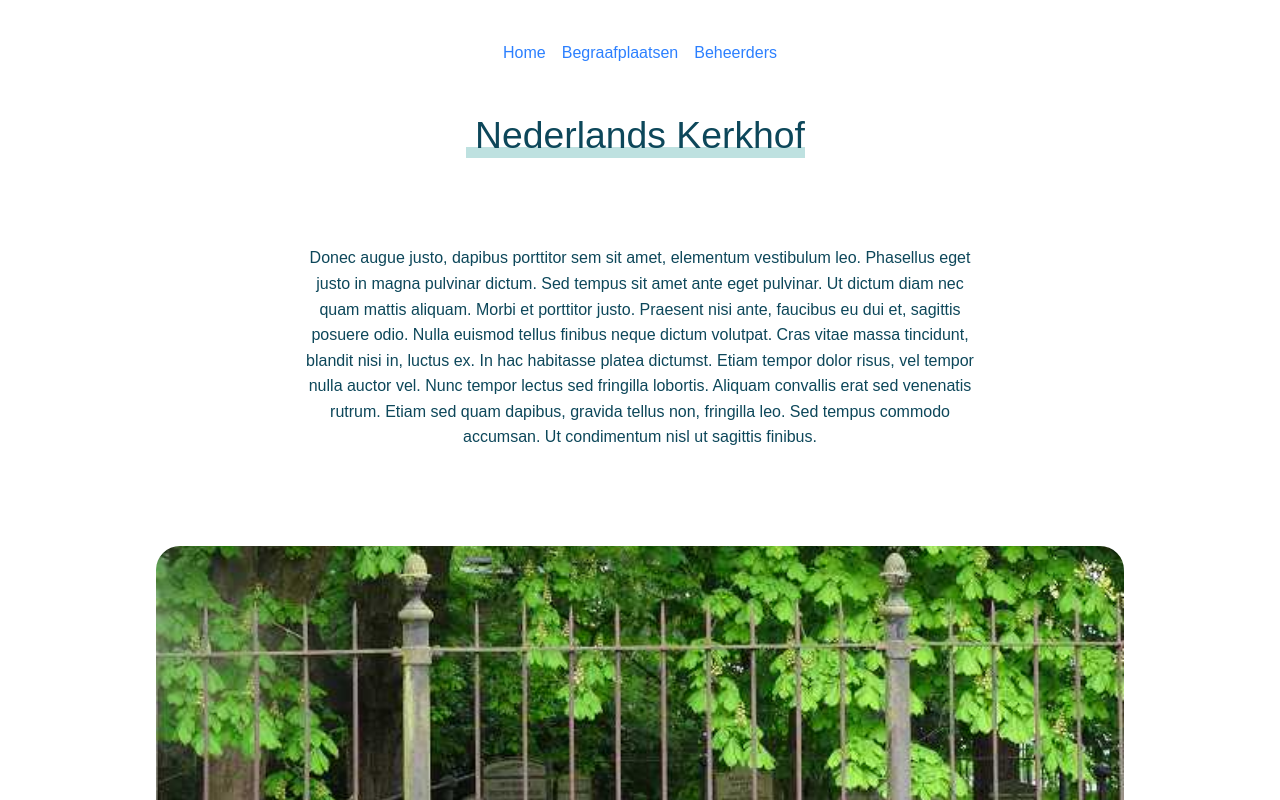
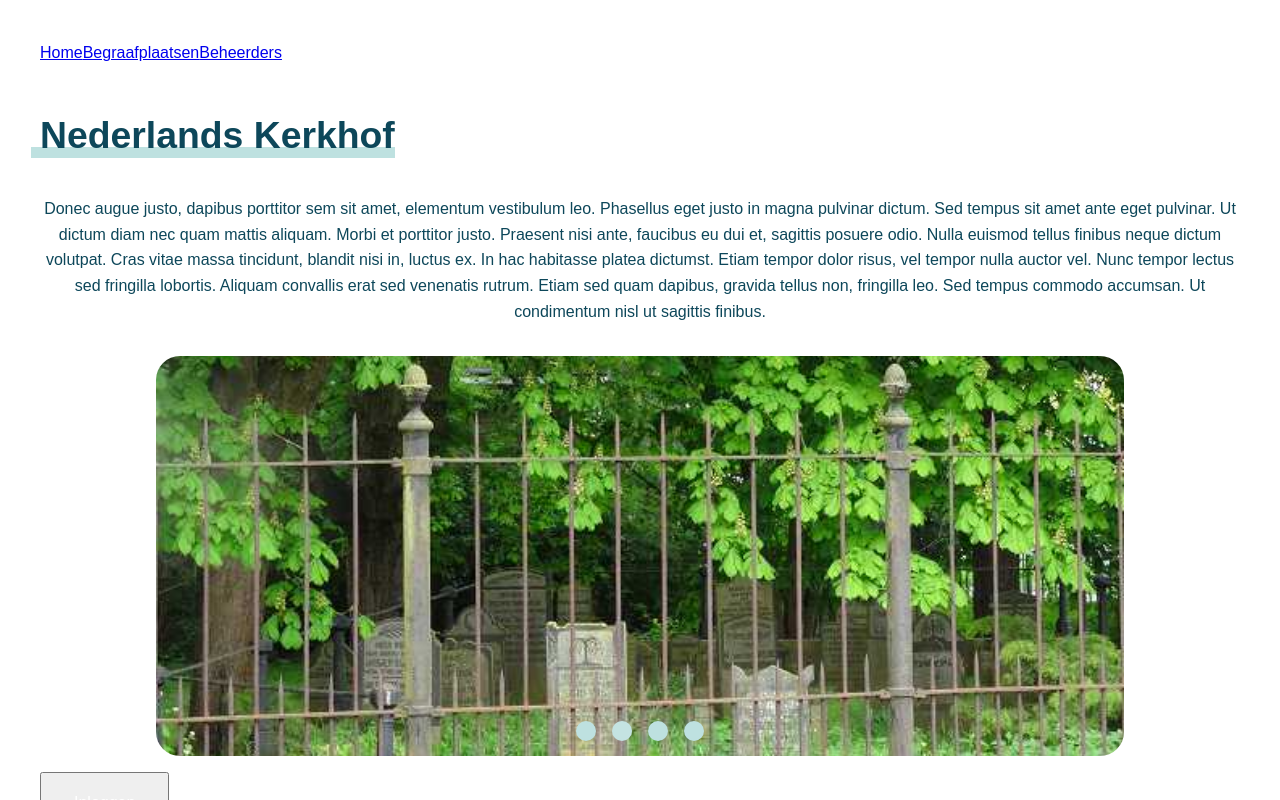
Before and after one commit to YassiraRaddahi/VKB-Gravenproject, a Vue app in the folder apps/web/: page /home in a window 1280 px wide. Shown: the top 800 px of the page. Built offline with nearby package versions, Linux system fonts and the light colour scheme.

Commit message:
tailwind verwijderd

```diff
--- a/apps/web/package.json
+++ b/apps/web/package.json
@@ -12,15 +12,14 @@
     "axios": "^1.13.6",
     "vue": "^3.5.30",
     "vue-router": "^5.0.4",
-    "vuetify": "^4.0.4"
+    "vuetify": "^4.0.4",
+    "flowbite": "^4.0.1"
   },
   "devDependencies": {
     "@mdi/font": "^7.4.47",
-    "@tailwindcss/postcss": "^4.2.2",
     "@vitejs/plugin-vue": "^6.0.5",
     "autoprefixer": "^10.4.27",
     "postcss": "^8.5.8",
-    "tailwindcss": "^4.2.2",
     "vite": "^8.0.1"
   }
 }
--- a/apps/web/postcss.config.js
+++ /dev/null
@@ -1,5 +0,0 @@
-export default {
-  plugins: {
-    "@tailwindcss/postcss": {},
-  },
-};
--- a/apps/web/src/assets/css/main.css
+++ b/apps/web/src/assets/css/main.css
@@ -1,5 +1,3 @@
-@import "tailwindcss";
-
 .title {
     font-size: 28pt;
     color: #0d475a;
--- a/apps/web/tailwind.config.js
+++ /dev/null
@@ -1,14 +0,0 @@
-/** @type {import('tailwindcss').Config} */
-export default {
-  content: [
-    "./index.html",
-    "./src/**/*.{vue,js,ts,jsx,tsx}",
-    "./node_modules/flowbite/**/*.js"
-  ],
-  theme: {
-    extend: {},
-  },
-  plugins: [
-    require('flowbite/plugin')
-  ],
-}
```
Also changed, not shown: 1 other file (tests, documents, lock files or other folders).
